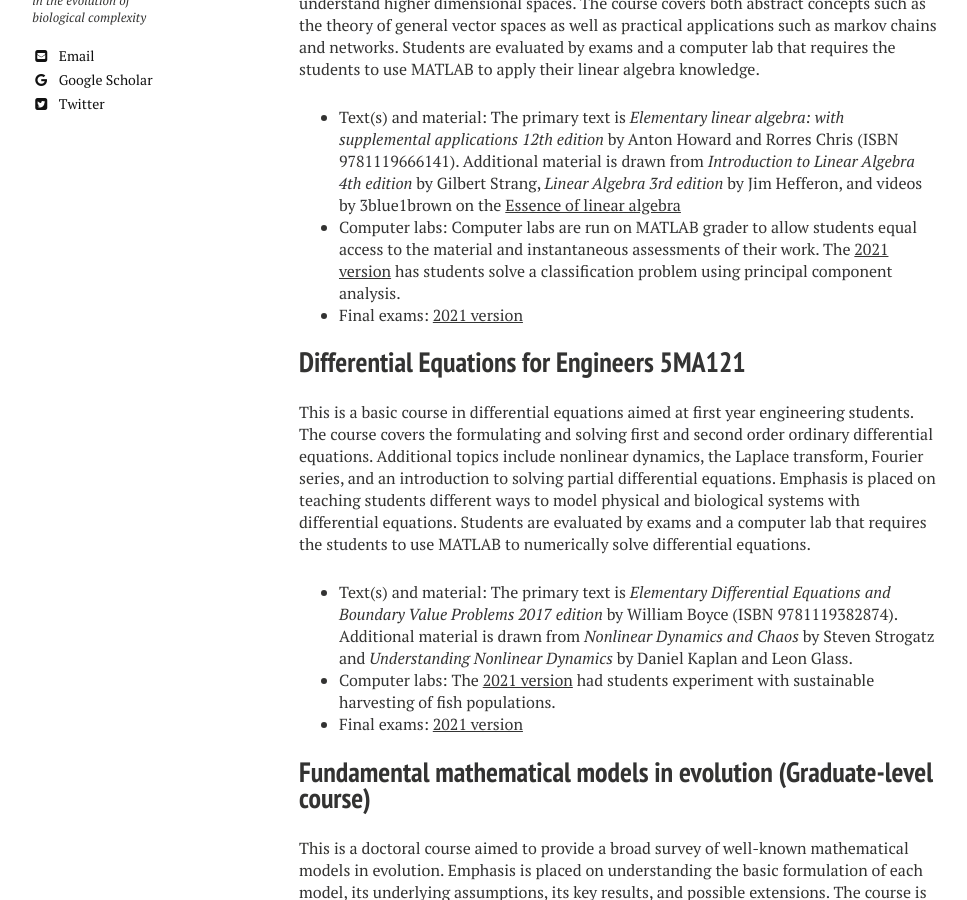
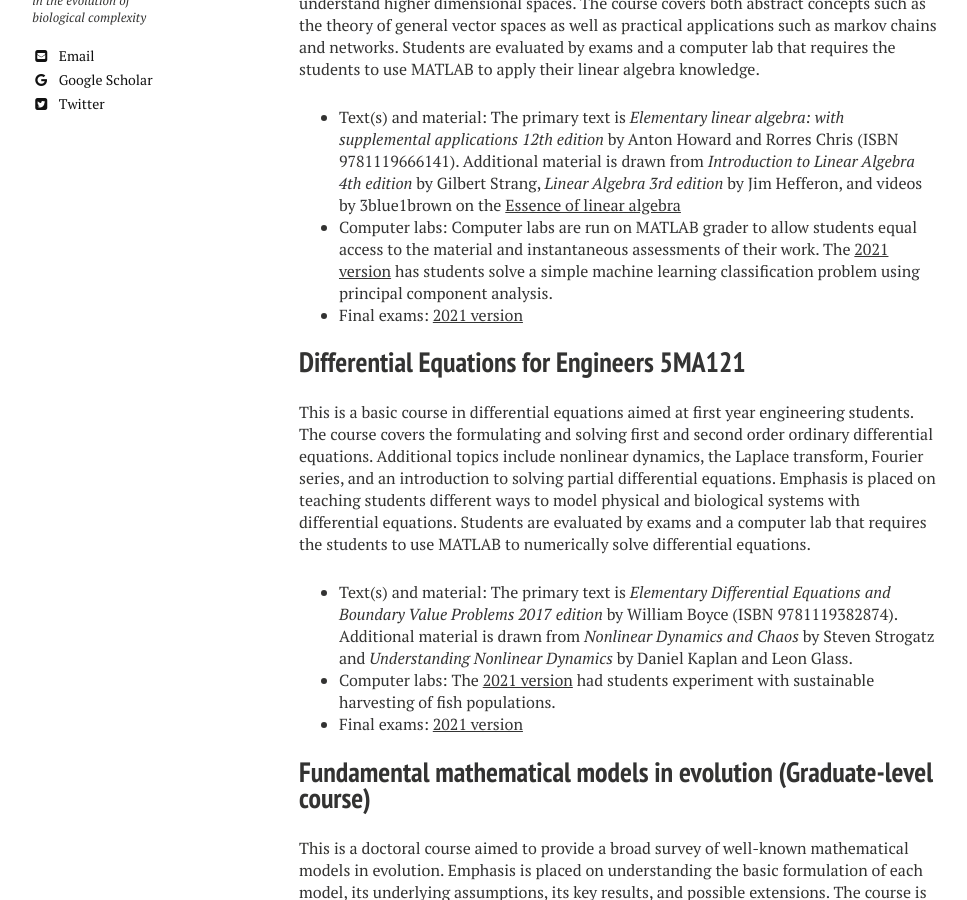
Before and after one commit to ericlibby/oldweb, a Jekyll site: the page built from p_teaching/index.md, in a window 1280 px wide and 900 px high, scrolled down 1274 px. Shown: the whole window, without its empty margins (21-988 px from the left). Built offline with Jekyll 4.4.1, drawn with Linux system fonts in a browser that asks for light colours; nearby versions of some CDN libraries; our own code applies the rules of GitHub Pages for plain Markdown files.

Commit message:
Fixed typo

```diff
--- a/p_teaching/index.md
+++ b/p_teaching/index.md
@@ -14,7 +14,7 @@ image:
 
 This is a basic course in linear algebra aimed at first year students. We cover the usual elements of most linear algebra courses including solving systems of linear equations, manipulating matrices, computing eigenvalues, and working with the fundamental theorem of linear algebra. One goal of the course is to build geometric intuition in the students by studying vectors in 2 and 3 dimensional spaces so that they might better understand higher dimensional spaces. The course covers both abstract concepts such as the theory of general vector spaces as well as practical applications such as markov chains and networks. Students are evaluated by exams and a computer lab that requires the students to use MATLAB to apply their linear algebra knowledge.
 * Text(s) and material: The primary text is *Elementary linear algebra: with supplemental applications 12th edition* by Anton Howard and Rorres Chris (ISBN 9781119666141). Additional material is drawn from *Introduction to Linear Algebra 4th edition* by Gilbert Strang, *Linear Algebra 3rd edition* by Jim Hefferon, and videos by 3blue1brown on the [Essence of linear algebra](https://www.3blue1brown.com/essence-of-linear-algebra-page)
-* Computer labs: Computer labs are run on MATLAB grader to allow students equal access to the material and instantaneous assessments of their work. The [2021 version](/images/LinearAlgebraComputerLab2021Beeline.html) has students solve a classification problem using principal component analysis.
+* Computer labs: Computer labs are run on MATLAB grader to allow students equal access to the material and instantaneous assessments of their work. The [2021 version](/images/LinearAlgebraComputerLab2021Beeline.html) has students solve a simple machine learning classification problem using principal component analysis.
 * Final exams: [2021 version](/images/FinalExamLinearAlgebra2021.pdf)
 
 ## Differential Equations for Engineers [5MA121](https://www.umu.se/utbildning/kursplan/5ma121/)
```
Also changed, not shown: p_people/index.md (+2 -2 lines), 4 other files.
